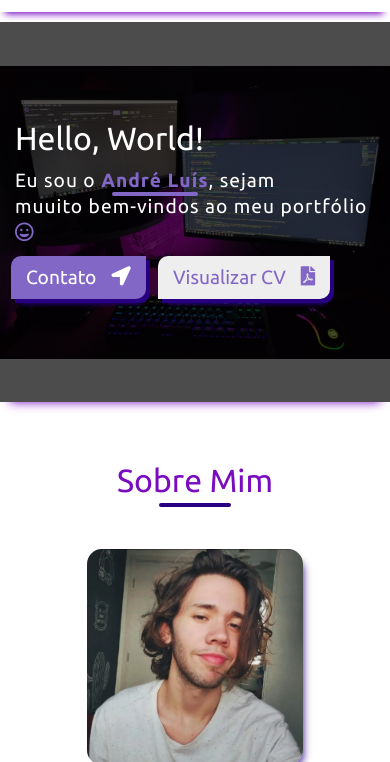
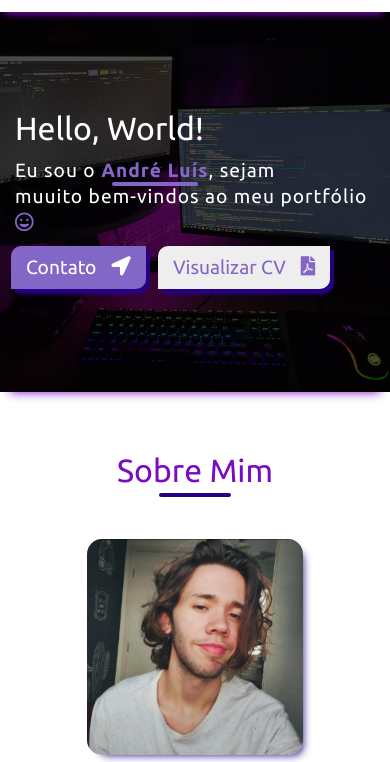
Before and after one commit to andre-luis33/my-website, a plain HTML site: page index.html in a window 390 px wide. Both pictures are taken after a click on the button 277 px from the left and 35 px from the top of the page. Shown: the part 58-820 px from the top of the page. Drawn offline with nearby package versions, Linux system fonts and the light colour scheme; no server answers.

Commit message:
fix: fixing welcome section on mobile, image was ugly on white mode

```diff
--- a/assets/css/style.css
+++ b/assets/css/style.css
@@ -1412,10 +1412,16 @@ html.light-mode .main-footer .text-wrapper {
    /* ######################################## */
 
    .welcome-section {
+      margin-top: 70px;
+
       height: 45vh;
       background-position-y: 10%;
 
       box-shadow: 0px 10px 10px -10px var(--clr-purple-light);
+   }
+
+   html.light-mode .welcome-section {
+      background-size: cover;
    }
 
    .welcome-section h1 {
```
